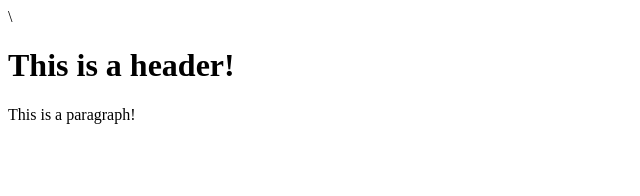
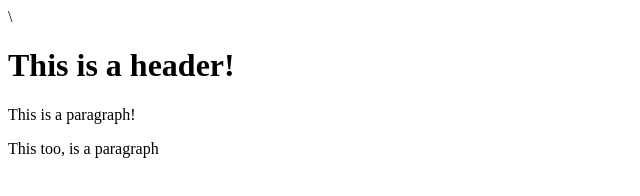
Before and after one commit to HReigle/git-test, a plain HTML site: page index.html in a window 1280 px wide. Shown: the whole page, without its empty margins (0-640 px from the left). Drawn offline with Linux system fonts and the light colour scheme.

Commit message:
third commit

```diff
--- a/index.html
+++ b/index.html
@@ -3,5 +3,6 @@
     <body>
         <h1> This is a header! </h1>
         <p>This is a paragraph!</p>
+        <p>This too, is a paragraph</p>
     </body>
 <html>
```
